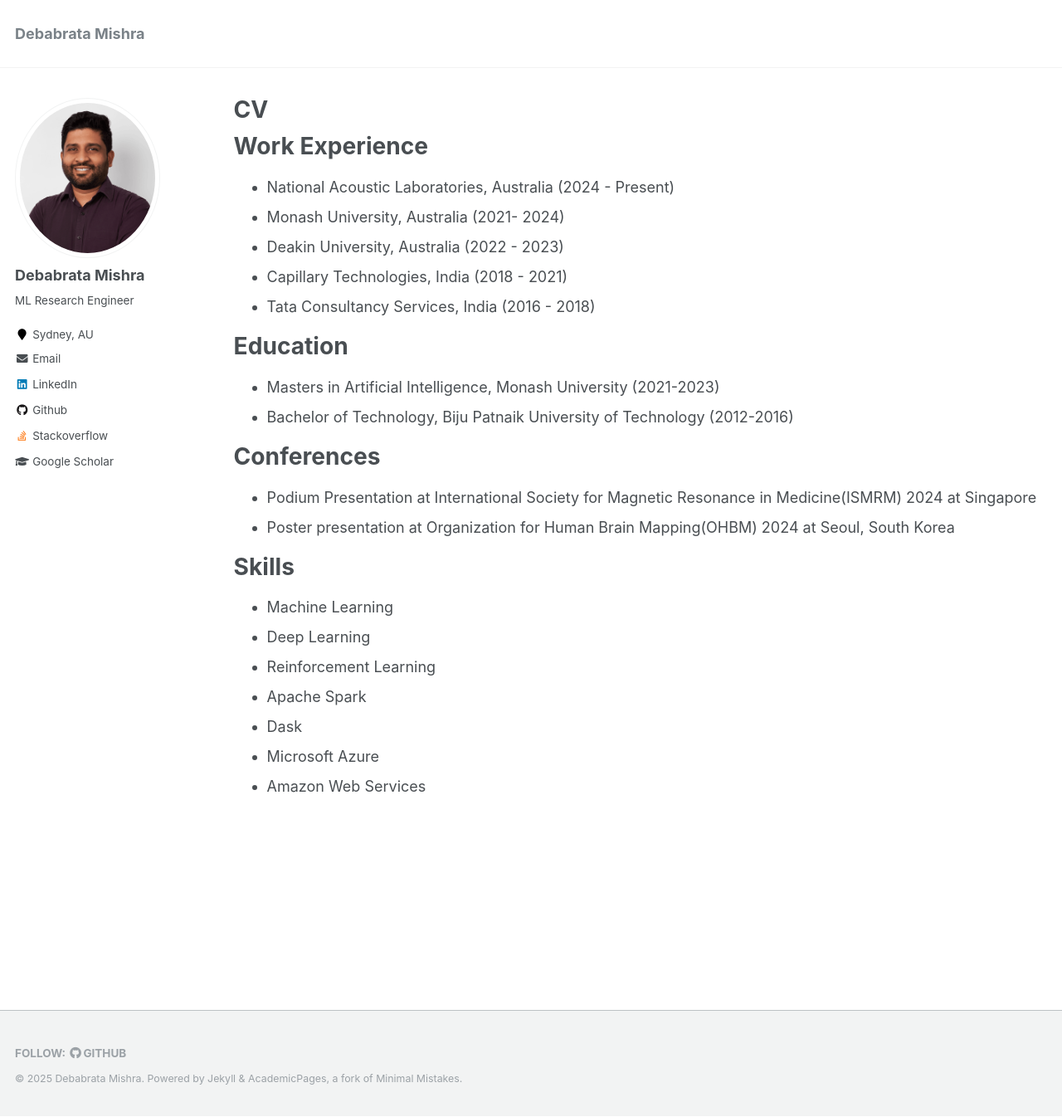
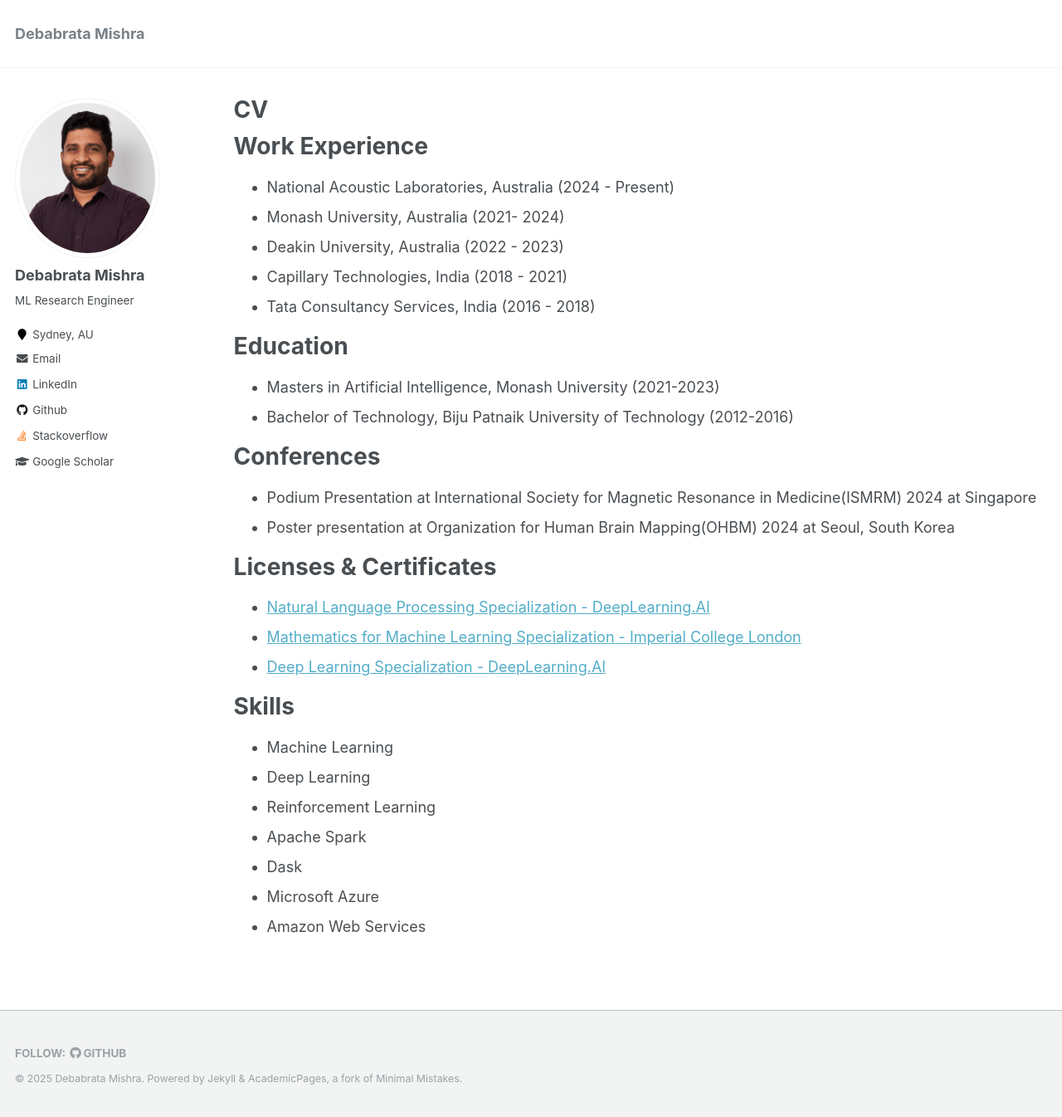
Before and after one commit to debabratamishra/debabratamishra.github.io, a Jekyll site: the page built from _pages/cv.md, in a window 1280 px wide and 1346 px high. Shown: the whole window at 83% size. Built offline with Jekyll 4.4.1, drawn with Linux system fonts in a browser that asks for light colours.

Commit message:
Added links to certificates

```diff
--- a/_pages/cv.md
+++ b/_pages/cv.md
@@ -27,6 +27,12 @@ Conferences
 * Podium Presentation at International Society for Magnetic Resonance in Medicine(ISMRM) 2024 at Singapore
 * Poster presentation at Organization for Human Brain Mapping(OHBM) 2024 at Seoul, South Korea
 
+Licenses & Certificates
+======
+* [Natural Language Processing Specialization - DeepLearning.AI](https://www.coursera.org/account/accomplishments/specialization/certificate/FNZ9A9AZ3YLT)
+* [Mathematics for Machine Learning Specialization - Imperial College London](https://www.coursera.org/account/accomplishments/specialization/EAPXMVQ2QL68)
+* [Deep Learning Specialization - DeepLearning.AI](https://www.coursera.org/account/accomplishments/specialization/G5H37YK7NCQZ)
+
 Skills
 ======
 * Machine Learning
```
